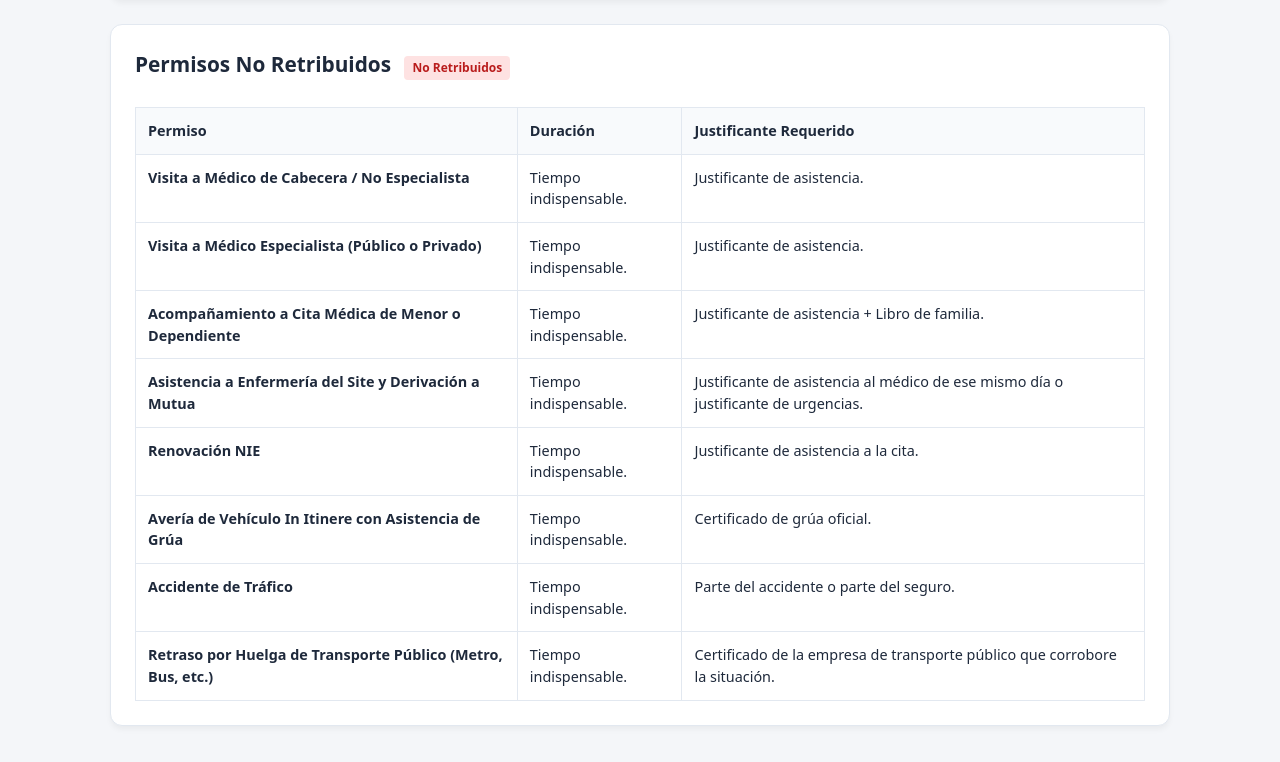
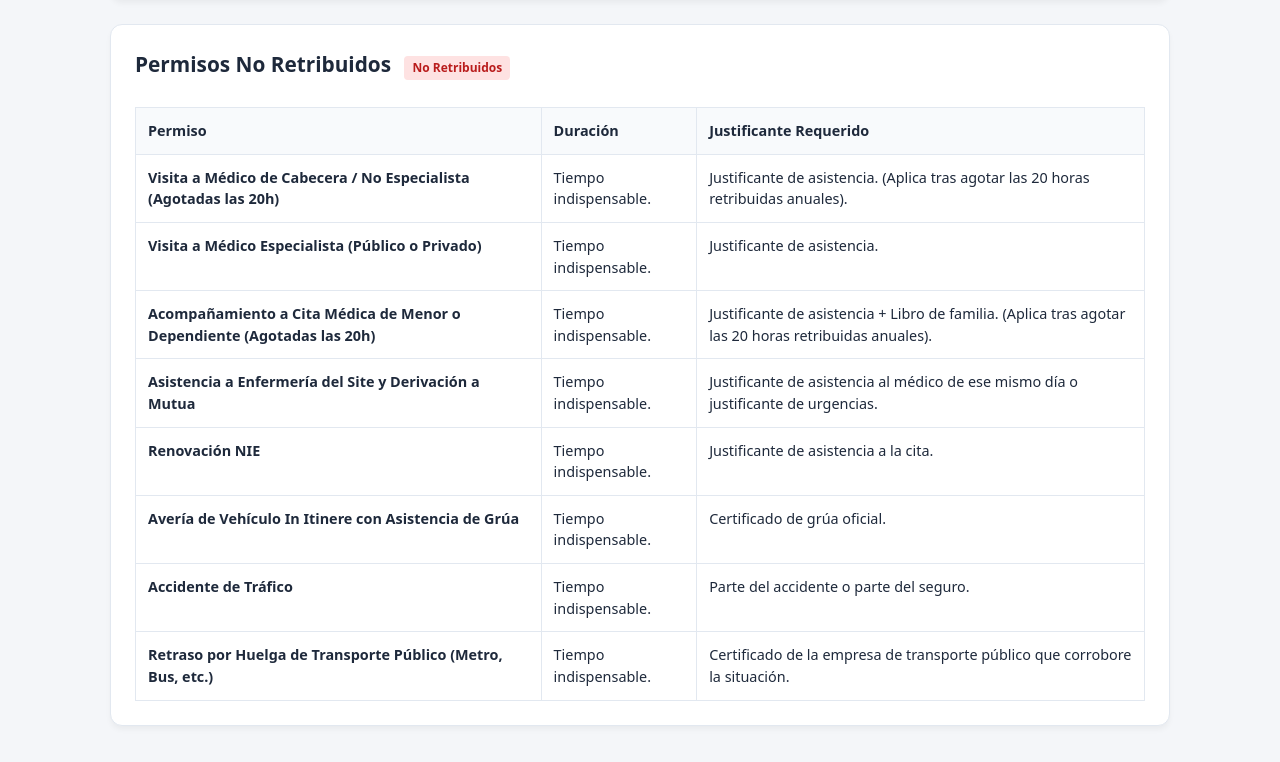
Before and after one commit to cgtdqa4/GUIA-DE-PERMISOS, a plain HTML site: page index.html in a window 1280 px wide. Shown: the part 2155-2917 px from the top of the page. Drawn offline with Linux system fonts and the light colour scheme.

Commit message:
Update medical visit descriptions and notes

```diff
--- a/index.html
+++ b/index.html
@@ -264,9 +264,9 @@
           </thead>
           <tbody>
             <tr>
-              <td><strong>Visita a Médico de Cabecera / No Especialista</strong></td>
+              <td><strong>Visita a Médico de Cabecera / No Especialista (Agotadas las 20h)</strong></td>
               <td>Tiempo indispensable.</td>
-              <td>Justificante de asistencia.</td>
+              <td>Justificante de asistencia. (Aplica tras agotar las 20 horas retribuidas anuales).</td>
             </tr>
             <tr>
               <td><strong>Visita a Médico Especialista (Público o Privado)</strong></td>
@@ -274,9 +274,9 @@
               <td>Justificante de asistencia.</td>
             </tr>
             <tr>
-              <td><strong>Acompañamiento a Cita Médica de Menor o Dependiente</strong></td>
+              <td><strong>Acompañamiento a Cita Médica de Menor o Dependiente (Agotadas las 20h)</strong></td>
               <td>Tiempo indispensable.</td>
-              <td>Justificante de asistencia + Libro de familia.</td>
+              <td>Justificante de asistencia + Libro de familia. (Aplica tras agotar las 20 horas retribuidas anuales).</td>
             </tr>
             <tr>
               <td><strong>Asistencia a Enfermería del Site y Derivación a Mutua</strong></td>
```
